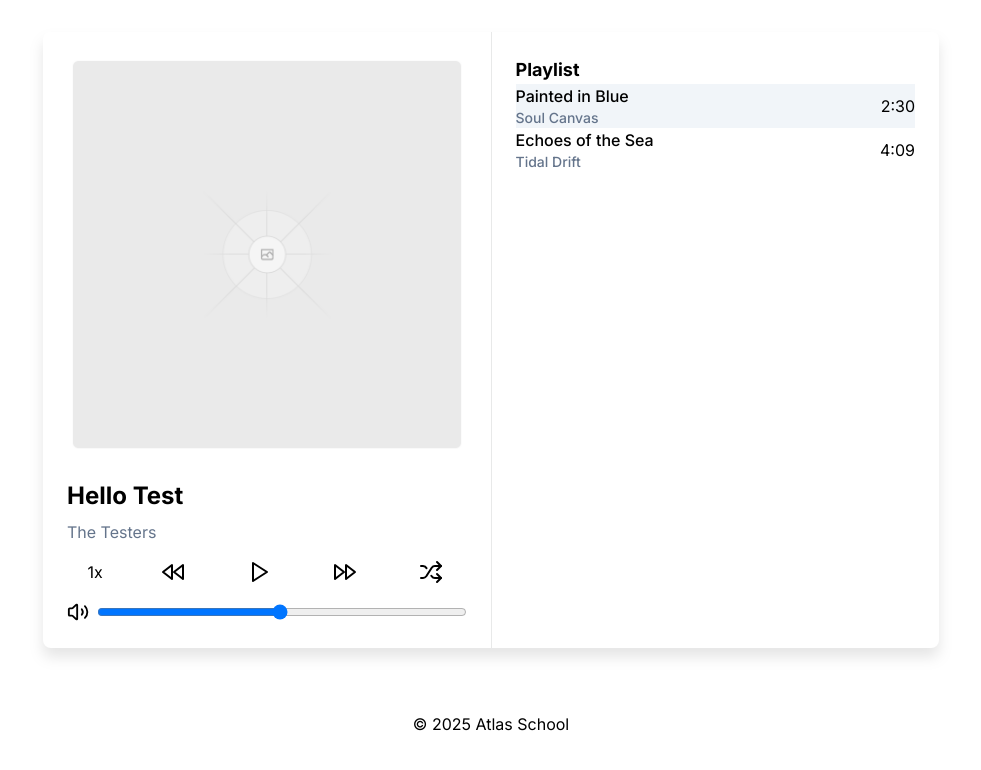
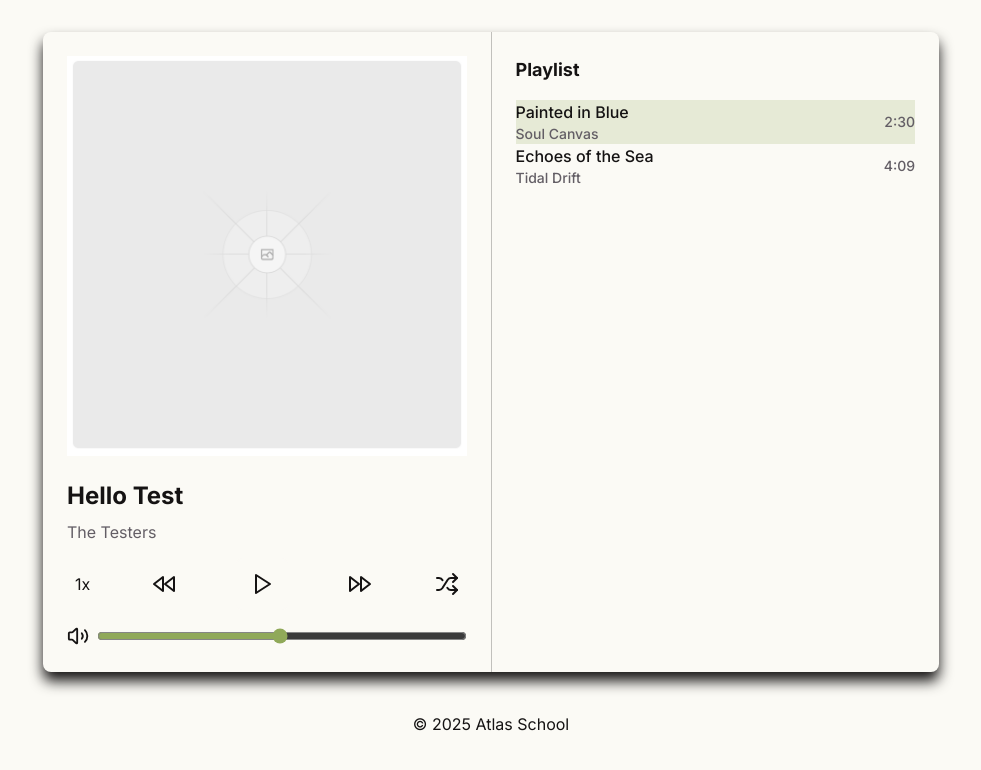
Before and after one commit to EliBrank/atlas-music-player, a React (Vite) app: page / in a window 1280 px wide. Shown: the top 770 px of the page, without its empty margins (149-1130 px from the left). Built offline with nearby package versions, Linux system fonts and the light colour scheme.

Commit message:
add tailwind styling to remaining elements, including darkmode styling

```diff
--- a/src/components/MusicPlayer.tsx
+++ b/src/components/MusicPlayer.tsx
@@ -3,7 +3,7 @@ import Playlist from "./Playlist";
 
 function MusicPlayer() {
   return (
-    <div className="mx-auto flex w-full max-w-114 flex-col justify-between rounded-lg bg-primary-light drop-shadow-xl md:max-w-4xl md:flex-row">
+    <div className="mx-auto flex w-full max-w-114 flex-col justify-between rounded-lg bg-primary-light drop-shadow-xl drop-shadow-secondary-light md:max-w-4xl md:flex-row dark:bg-primary-dark">
       <CurrentlyPlaying />
       <Playlist />
     </div>
--- a/src/components/PlayControls.tsx
+++ b/src/components/PlayControls.tsx
@@ -3,11 +3,11 @@ import { Rewind, Play, FastForward, Shuffle } from 'lucide-react';
 const PlayControls = () => {
   return (
     <div className="mb-4 flex items-center justify-between px-2">
-      <button className="min-w-10">1x</button>
-      <button className="min-w-10"><Rewind /></button>
-      <button className="min-w-10"><Play /></button>
-      <button className="min-w-10"><FastForward /></button>
-      <button className="min-w-10"><Shuffle /></button>
+      <button className="playControlsButton">1x</button>
+      <button className="playControlsButton"><Rewind /></button>
+      <button className="playControlsButton min-h-12 min-w-12 outline-2 outline-primary-light"><Play /></button>
+      <button className="playControlsButton"><FastForward /></button>
+      <button className="playControlsButton"><Shuffle /></button>
     </div>
   );
 }
--- a/src/components/Playlist.tsx
+++ b/src/components/Playlist.tsx
@@ -2,8 +2,8 @@ import PlaylistItem from "./PlaylistItem";
 
 const Playlist = () => {
   return (
-    <div className="w-full border-t border-detail p-6 md:flex-1 md:border-t-0 md:border-l">
-      <h3 className="text-lg font-bold">Playlist</h3>
+    <div className="w-full border-t border-detail-light dark:border-detail-dark p-6 md:flex-1 md:border-t-0 md:border-l">
+      <h3 className="text-lg font-bold pb-4">Playlist</h3>
       <PlaylistItem
         artistName="Soul Canvas"
         songTitle="Painted in Blue"
--- a/src/components/PlaylistItem.tsx
+++ b/src/components/PlaylistItem.tsx
@@ -7,7 +7,7 @@ type PlaylistItemProps = {
 
 const PlaylistItem = ({songTitle, artistName, songLength, isSelected}: PlaylistItemProps) => {
   const songLengthFormatted: string = getSongLengthFormatted(songLength);
-  const bgClass: string = isSelected ? 'bg-selected' : 'bg-none';
+  const bgClass: string = isSelected ? 'bg-selected-light dark:bg-selected-dark' : 'bg-none';
 
   return (
     <div className={`${bgClass} flex items-center justify-between`}>
@@ -15,11 +15,11 @@ const PlaylistItem = ({songTitle, artistName, songLength, isSelected}: PlaylistI
         <div className="text-base font-medium">
           {songTitle}
         </div>
-        <div className="text-sm font-medium text-secondary">
+        <div className="text-sm font-medium text-tertiary-light dark:text-tertiary-dark">
           {artistName}
         </div>
       </div>
-      <div>
+      <div className="text-sm font-medium text-tertiary-light dark:text-tertiary-dark">
         {songLengthFormatted}
       </div>
     </div>
--- a/src/components/SongTitle.tsx
+++ b/src/components/SongTitle.tsx
@@ -7,7 +7,7 @@ const SongTitle = ({songName, artistName}: SongTitleTypes) => {
   return (
     <div>
       <h2 className="mb-2 text-2xl font-bold">{songName}</h2>
-      <p className="text-secondary mb-4">{artistName}</p>
+      <p className="mb-4 text-tertiary-light dark:text-tertiary-dark">{artistName}</p>
     </div>
   );
 }
--- a/src/components/VolumeControls.tsx
+++ b/src/components/VolumeControls.tsx
@@ -9,7 +9,7 @@ const VolumeControls = () => {
         min="1"
         max="100"
         defaultValue="50"
-        className="w-full"
+        className="w-full accent-accent-light dark:accent-accent-dark"
       />
     </div>
   );
--- a/src/index.css
+++ b/src/index.css
@@ -2,17 +2,31 @@
 @import "tailwindcss";
 
 @theme {
-  --color-primary-dark: #000;
-  --color-primary-light: #FFF;
-  --color-secondary: #64748B;
-  --color-accent: #94A3B8;
-  --color-detail: rgba(213, 215, 216, 0.55);
-  --color-selected: #F1F5F9;
+  --color-primary-light: #FBFAF5;
+  --color-secondary-light: #151313;
+  --color-tertiary-light: #635E65;
+  --color-accent-light: #90a959;
+  --color-detail-light: hsl(from var(--color-secondary-light) h s l / 25%);
+  --color-selected-light: hsl(from var(--color-accent-light) h s l / 20%);
+
+  --color-primary-dark: #3A3130;
+  --color-secondary-dark: #FFF;
+  --color-tertiary-dark: #D0CEC0;
+  --color-accent-dark: #90a959;
+  --color-detail-dark: hsl(from var(--color-secondary-dark) h s l / 25%);
+  --color-selected-dark: hsl(from var(--color-accent-dark) h s l / 25%);
+
   --font-default: "Inter", sans-serif;
 }
 
 @layer base {
   html {
-    @apply bg-primary-light text-primary-dark font-normal font-default;
+    @apply bg-primary-light dark:bg-primary-dark text-secondary-light dark:text-secondary-dark font-normal font-default;
   }
 }
+
+@layer components {
+  .playControlsButton {
+    @apply flex justify-center items-center cursor-pointer rounded hover:text-accent-light dark:hover:text-accent-dark
+  }
+}
--- /dev/null
+++ b/tailwind.config.ts
@@ -0,0 +1,11 @@
+import type { Config } from 'tailwindcss'
+
+export default {
+  content: [
+    './src/**/*.{js,ts,jsx,tsx,html}',
+  ],
+  theme: {
+    extend: {},
+  },
+  plugins: [],
+} satisfies Config
```
